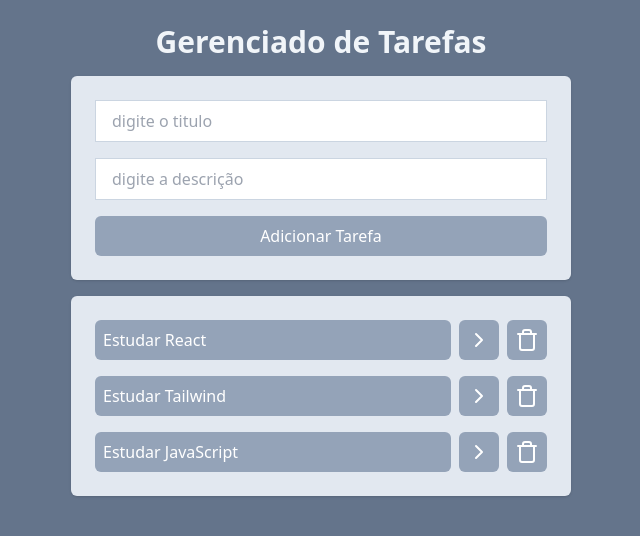
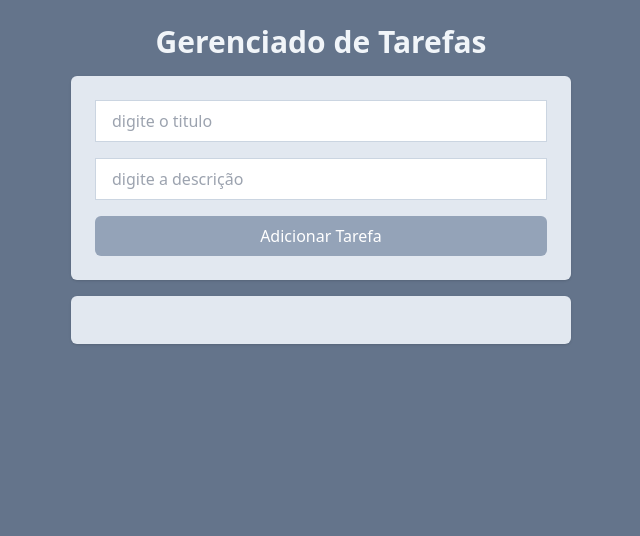
Before and after one commit to vitorSiquera/ToDo, a React (Vite) app: page / in a window 1280 px wide. Shown: the top 536 px of the page, without its empty margins (319-959 px from the left). Built offline with nearby package versions, Linux system fonts and the light colour scheme.

Commit message:
(App):add localstorage

```diff
--- a/src/App.jsx
+++ b/src/App.jsx
@@ -1,28 +1,14 @@
-import { useState } from "react"
+import { useEffect, useState } from "react"
 import AddTask from "./components/AddTask"
 import Task from "./components/Tasks"
 
 
 function App() {
-  const [tasks, setTasks] = useState([{
-    id:1,
-    title: "Estudar React",
-    description: "Estudar os conceitos básicos de React",
-    isCompleted: false,
-  },
-    {
-      id:2,
-      title: "Estudar Tailwind",
-      description: "Estudar os conceitos básicos de Tailwind",
-      isCompleted: false,
-    },
-    {
-      id:3,
-      title: "Estudar JavaScript",
-      description: "Estudar os conceitos básicos de JavaScript",
-      isCompleted: false,
-    }
-  ]);
+  const [tasks, setTasks] = useState(JSON.parse(localStorage.getItem('tasks')) || []);
+
+  useEffect(() => {
+    localStorage.setItem('tasks', JSON.stringify(tasks));
+  }, [tasks]);
 
 function onTaskClick(taskId) {
   const newTasks = tasks.map((task) => {
```
